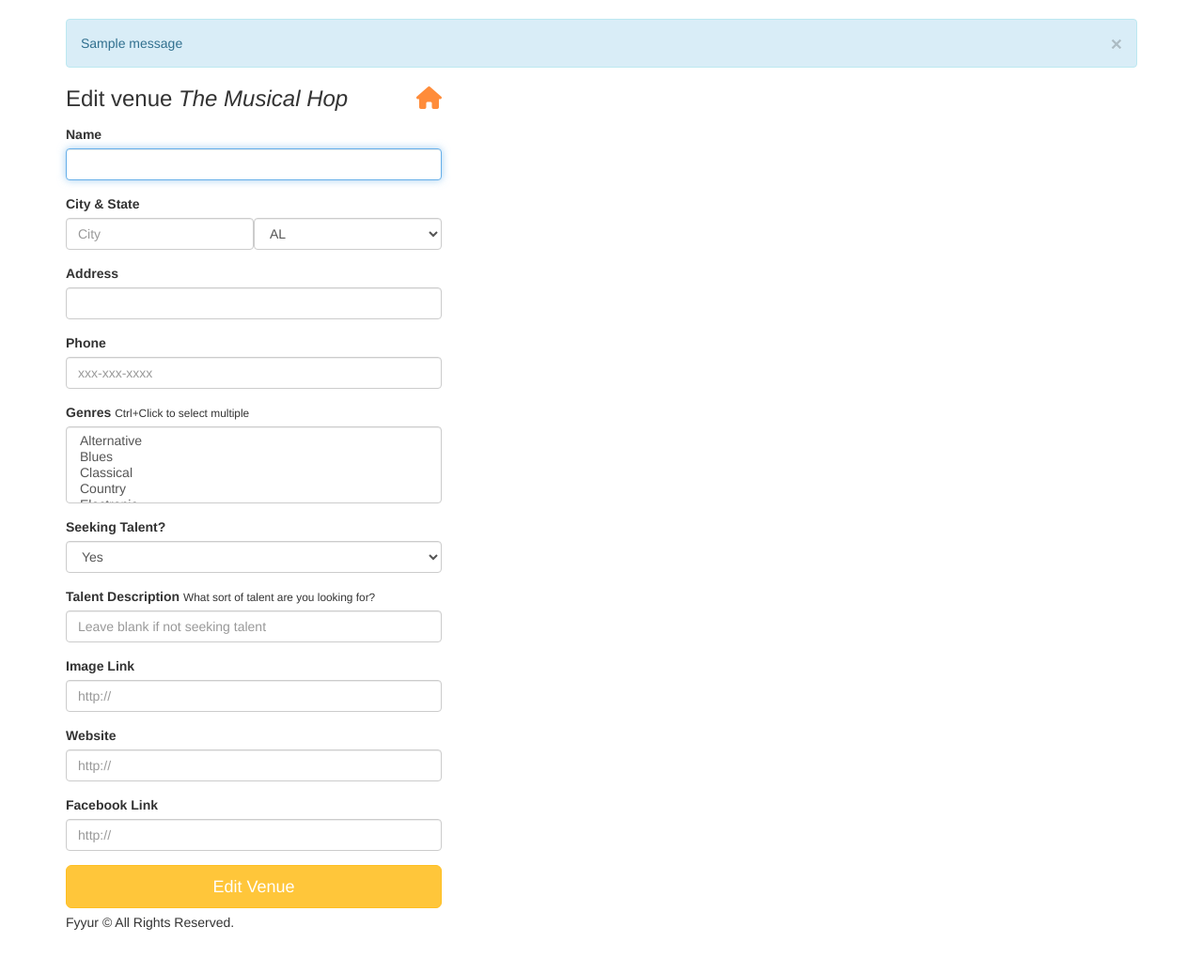
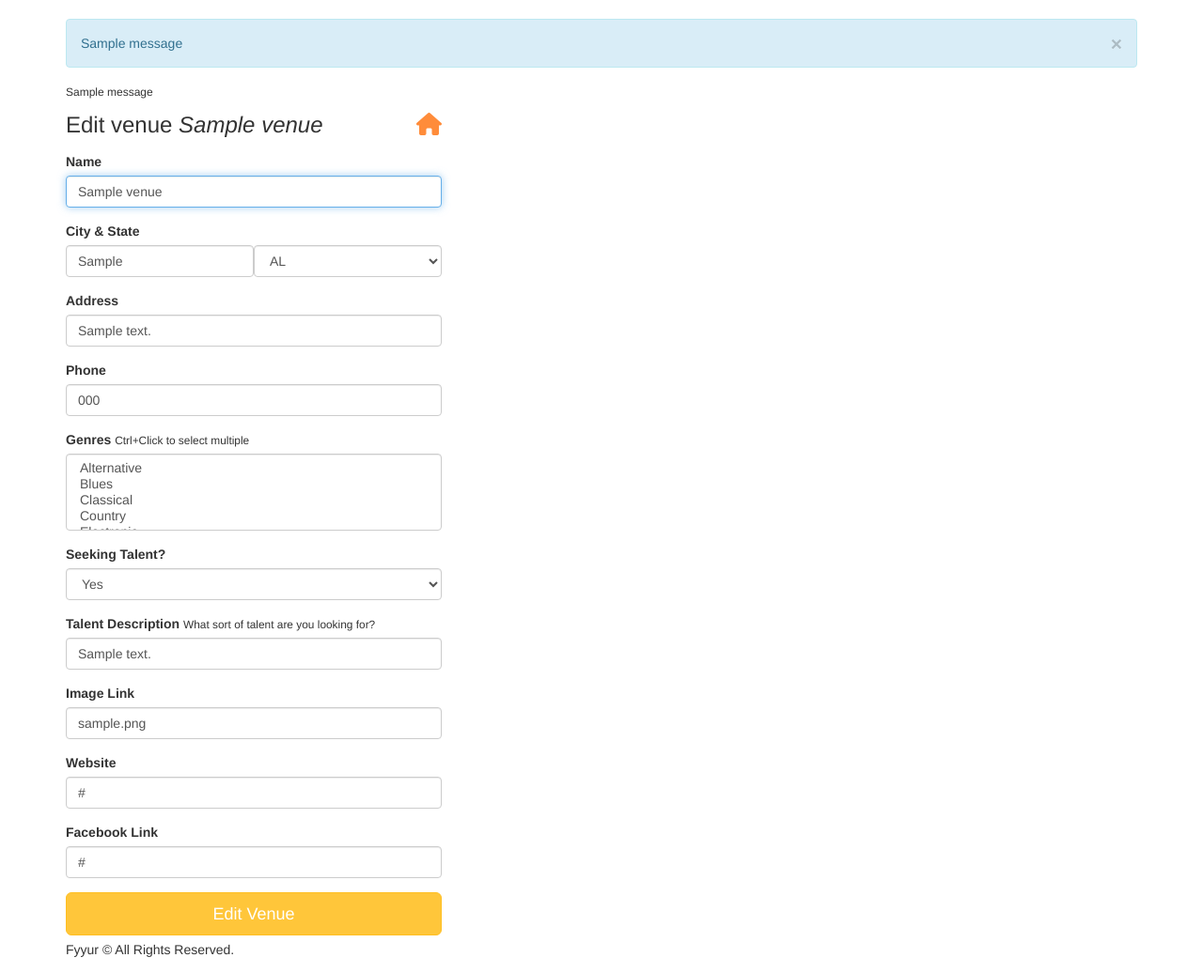
Before and after one commit to Merlin427/Fyyur_v, a Flask app: page /venues/1/edit in a window 1280 px wide. Shown: the part 60-1096 px from the top of the page at 94% size. Before the commit the page ends 1050 px from the top, so only its background shows below. Run offline with Flask 2, Linux system fonts and the light colour scheme; tables that the repository leaves empty hold one stand-in row (values such as "Sample post"); one stand-in notice (Sample message) is shown; some libraries are stand-ins or nearby versions.

Commit message:
Added edit venue route controller

```diff
--- a/app.py
+++ b/app.py
@@ -469,29 +469,100 @@ def edit_artist_submission(artist_id):
 
 @app.route('/venues/<int:venue_id>/edit', methods=['GET'])
 def edit_venue(venue_id):
-  form = VenueForm()
-  venue={
-    "id": 1,
-    "name": "The Musical Hop",
-    "genres": ["Jazz", "Reggae", "Swing", "Classical", "Folk"],
-    "address": "1015 Folsom Street",
-    "city": "San Francisco",
-    "state": "CA",
-    "phone": "123-123-1234",
-    "website": "https://www.themusicalhop.com",
-    "facebook_link": "https://www.facebook.com/TheMusicalHop",
-    "seeking_talent": True,
-    "seeking_description": "We are on the lookout for a local artist to play every two weeks. Please call us.",
-    "image_link": "https://images.unsplash.com/photo-1543900694-133f37abaaa5?ixlib=rb-1.2.1&ixid=eyJhcHBfaWQiOjEyMDd9&auto=format&fit=crop&w=400&q=60"
-  }
-  # TODO: populate form with values from venue with ID <venue_id>
-  return render_template('forms/edit_venue.html', form=form, venue=venue)
+
+    venue=Venue.query.get(venue_id)
+
+    if not venue:
+        return redirect(url_for ('index'))
+    else:
+        form=VenueForm(obj=venue)
+
+    genres= [ genre.name for genre in venue.genres ]
+
+    venue = {
+
+        "id": venue.id,
+        "name": venue.name,
+        "genres": genres,
+        "address": venue.address,
+        "city": venue.city,
+        "state": venue.state,
+        "phone": (venue.phone[:3] + '-' + venue.phone[3:6] + '-' + venue.phone[6:]),
+        "website": venue.website,
+        "facebook_link": venue.facebook_link,
+        "seeking_talent": venue.seeking_talent,
+        "seeking_description": venue.seeking_description,
+        "image_link": venue.image_link
+    }
+    return render_template('forms/edit_venue.html', form=form, venue=venue)
 
 @app.route('/venues/<int:venue_id>/edit', methods=['POST'])
 def edit_venue_submission(venue_id):
-  # TODO: take values from the form submitted, and update existing
-  # venue record with ID <venue_id> using the new attributes
-  return redirect(url_for('show_venue', venue_id=venue_id))
+    form = VenueForm(request.form, meta={"csrf": False})
+
+    name = form.name.data.strip()
+    city = form.city.data.strip()
+    state = form.state.data
+    address = form.address.data.strip()
+    phone = form.phone.data
+    phone = re.sub('\D', '', phone)
+    genres = form.genres.data
+    seeking_talent = True if form.seeking_talent.data== 'Yes' else False
+    seeking_description = form.seeking_description.data.strip()
+    image_link = form.image_link.data.strip()
+    website = form.website.data.strip()
+    facebook_link = form.facebook_link.data.strip()
+
+    if not form.validate():
+        flash(form.errors)
+        return redirect(url_for('edit_venue_submission', venue_id=venue_id))
+
+    else:
+        update_error = False
+        try:
+            venue=Venue.query.get(venue_id)
+
+
+            venue.genres = []
+            for genre in genres:
+                get_genre = Genre.query.filter_by(name=genre).one_or_none()
+                if get_genre:
+                    venue.genres.append(get_genre)
+
+                else:
+                    add_genre = Genre(name=genre)
+                    db.session.add(add_genre)
+                    venue.genres.append(add_genre)
+
+
+            venue.name = name
+            venue.city = city
+            venue.state = state
+            venue.address = address
+            venue.phone = phone
+            venue.seeking_talent = seeking_talent
+            venue.seeking_description = seeking_description
+            venue.image_link = image_link
+            venue.facebook_link = facebook_link
+            venue.website = website
+
+            db.session.commit()
+        except Exception as e:
+            update_error = True
+            print(f'Exception "e" in edit_venue_submission()')
+            db.session.rollback
+        finally:
+            db.session.close()
+        if not update_error:
+            flash('Update on venue ' + request.form['name'] + ' was successful')
+            return redirect(url_for('show_venue', venue_id=venue_id))
+        else:
+            flash('There was an error and venue ' + name + 'was not updated.')
+            print("Error in edit_venue_submission()")
+            abort(500)
+
+
+        return redirect(url_for('show_venue', venue_id=venue_id))
 
 #  Create Artist
 #  ----------------------------------------------------------------
@@ -503,15 +574,63 @@ def create_artist_form():
 
 @app.route('/artists/create', methods=['POST'])
 def create_artist_submission():
-  # called upon submitting the new artist listing form
-  # TODO: insert form data as a new Venue record in the db, instead
-  # TODO: modify data to be the data object returned from db insertion
 
-  # on successful db insert, flash success
-  flash('Artist ' + request.form['name'] + ' was successfully listed!')
-  # TODO: on unsuccessful db insert, flash an error instead.
-  # e.g., flash('An error occurred. Artist ' + data.name + ' could not be listed.')
-  return render_template('pages/home.html')
+     form = ArtistForm(request.form, meta={"csrf": False})
+
+     name = form.name.data.strip()
+     city = form.city.data.strip()
+     state = form.state.data
+     phone = form.phone.data
+     phone = re.sub('\D', '', phone)
+     genres = form.genres.data
+     seeking_venue = True if form.seeking_venue.data== 'Yes' else False
+     seeking_description = form.seeking_description.data.strip()
+     image_link = form.image_link.data.strip()
+     website = form.website.data.strip()
+     facebook_link = form.facebook_link.data.strip()
+
+     if not form.validate():
+         flash(form.errors)
+         return redirect(url_for('create_artist_submission'))
+
+     else:
+         insert_error = False
+
+         try:
+             new_artist = Artist(name=name, city=city, state=state,
+             phone=phone, seeking_venue=seeking_venue, seeking_description=seeking_description,
+             image_link=image_link, website=website, facebook_link=facebook_link)
+
+             for genre in genres:
+                 get_genre = Genre.query.filter_by(name=genre).one_or_none()
+                 if get_genre:
+                     new_artist.genres.append(get_genre)
+
+                 else:
+                     add_genre = Genre(name=genre)
+                     db.session.add(add_genre)
+                     new_artist.genres.append(add_genre)
+
+             db.session.add(new_artist)
+             db.session.commit()
+
+         except Exception as e:
+             insert_error = True
+             print(f'Exception "{e}" in create_artist_submission()')
+             db.session.rollback()
+         finally:
+             db.session.close()
+
+         if not insert_error:
+             flash('Artist ' + request.form['name'] + ' was successfully listed!')
+             return redirect(url_for('index'))
+             #return render_template('pages/home.html')
+
+         else:
+             flash('Oops, something went wrong. Artist ' + name + ' could not be listed!')
+             print("Error in create_artist_submission()")
+             abort(500)
+             #return render_template('pages/home.html')
 
 
 #  Shows
--- a/templates/forms/edit_venue.html
+++ b/templates/forms/edit_venue.html
@@ -1,6 +1,13 @@
 {% extends 'layouts/main.html' %}
 {% block title %}Edit Venue{% endblock %}
 {% block content %}
+  {% with messages = get_flashed_messages() %}
+    {% if messages %}
+        {% for message in messages %}
+            <h6>{{message}}</h6>
+        {% endfor %}
+    {% endif %}
+  {% endwith %}
   <div class="form-wrapper">
     <form class="form" method="post" action="/venues/{{venue.id}}/edit">
       <h3 class="form-heading">Edit venue <em>{{ venue.name }}</em> <a href="{{ url_for('index') }}" title="Back to homepage"><i class="fa fa-home pull-right"></i></a></h3>
@@ -54,6 +61,7 @@
           {{ form.facebook_link(class_ = 'form-control', placeholder='http://', autofocus = true) }}
         </div>
       <input type="submit" value="Edit Venue" class="btn btn-primary btn-lg btn-block">
+
     </form>
   </div>
 {% endblock %}
--- a/templates/pages/show_venue.html
+++ b/templates/pages/show_venue.html
@@ -74,5 +74,10 @@
 		{% endfor %}
 	</div>
 </section>
+<section>
+    <a href='/venues/{{ venue.id }}/edit'><button class="btn btn-default btn-sm">Edit Venue</button></a>
+    <button type="submit" onclick="deleteVenue(this)" data-id="{{ venue.id }}" class="btn btn-default btn-sm"
+        style="width: 100px;">Delete Venue</button>
+</section>
 
 {% endblock %}
```
Also changed, not shown: templates/forms/edit_artist.html (+7 -0 lines).
